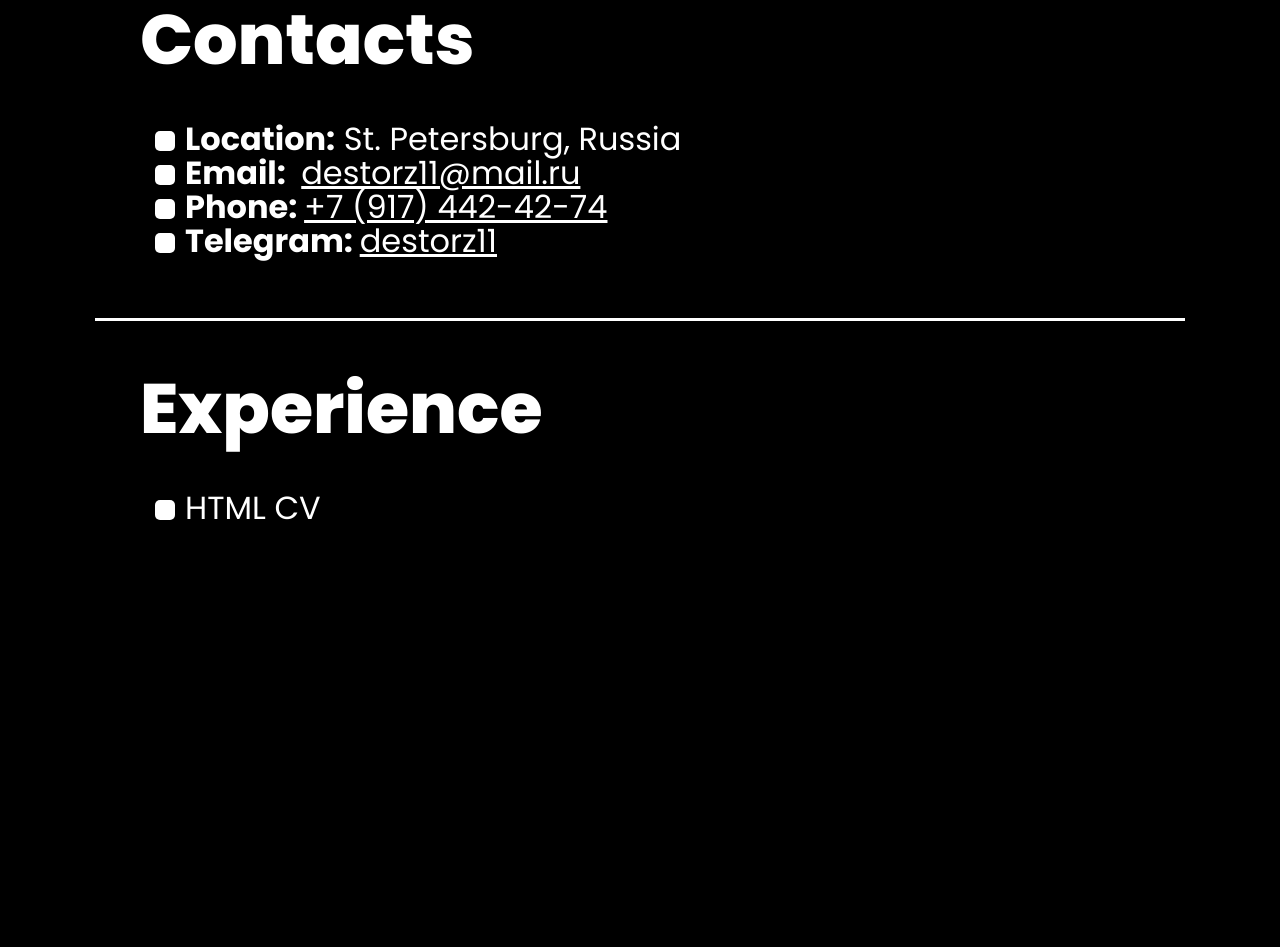
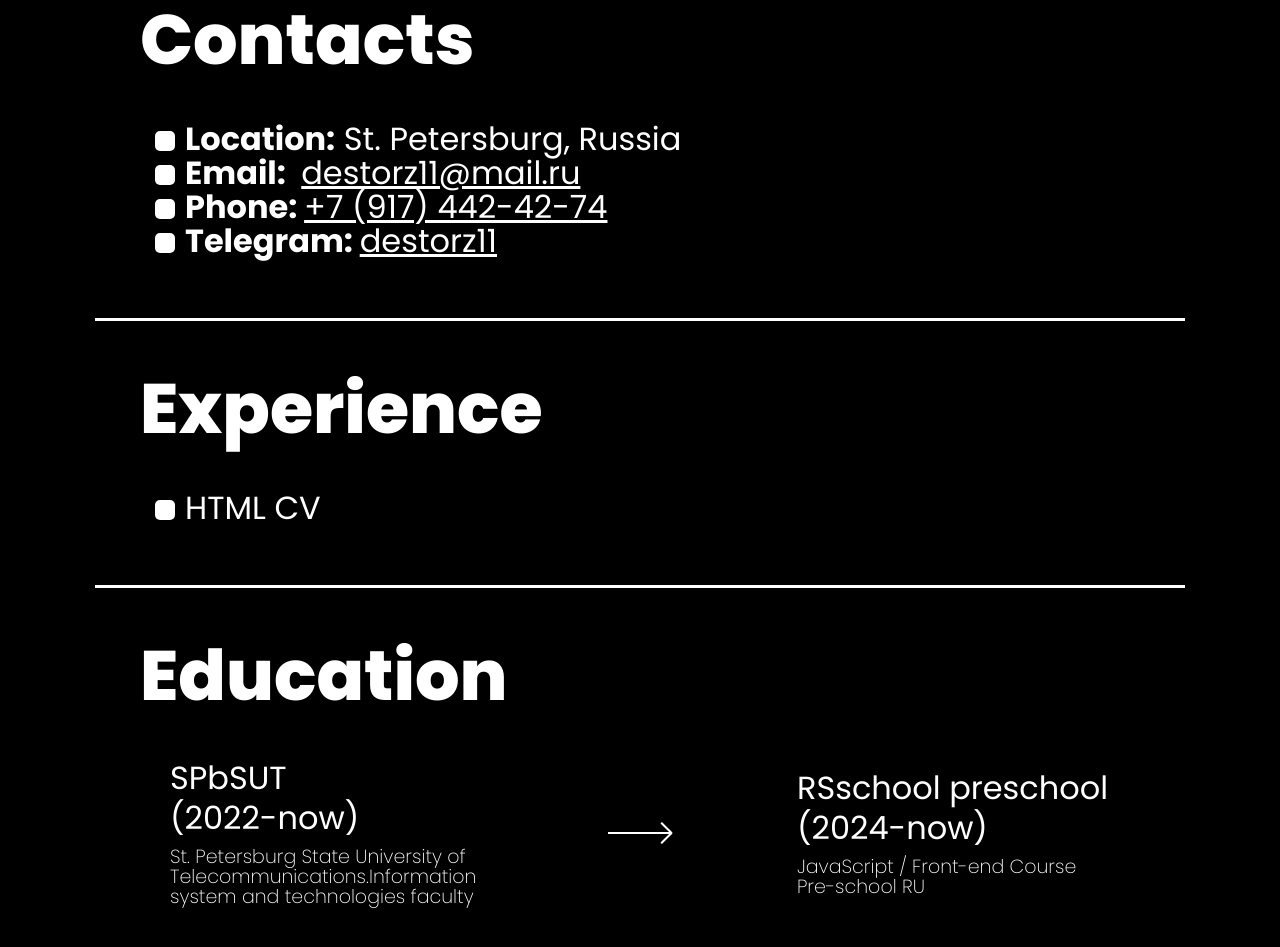
Before and after one commit to destorz11/rsschool-cv, a plain HTML site: page index.html in a window 1280 px wide. Shown: the part 1371-2318 px from the top of the page. Before the commit the page ends 1956 px from the top, so only its background shows below. Drawn offline with Linux system fonts and the light colour scheme.

Commit message:
feat: add education section html and css layout

```diff
--- a/index.html
+++ b/index.html
@@ -31,7 +31,7 @@
                         <a href="#experience" class="nav-list__link">Projects</a>
                     </li>
                     <li class="nav-list__item">
-                        <a href="#" class="nav-list__link">Education</a>
+                        <a href="#education" class="nav-list__link">Education</a>
                     </li>
                     <li class="nav-list__item">
                         <a href="#" class="nav-list__link">Code Example</a>
@@ -101,6 +101,22 @@
                     </ul>
                 </div>
             </section>
+            <section class="education" id="education">
+                <div class="education__container">
+                    <h2 class="education__title section-title">Education</h2>
+                    <div class="information">
+                        <article class="information__item">
+                            <h3 class="information__title">SPbSUT <br>(2022-now)</h3>
+                            <p class="information__subtitle">St. Petersburg State University of Telecommunications.Information system and technologies faculty </p>
+                        </article>
+                        <div class="information__arrow"></div>
+                        <article class="information__item">
+                            <h3 class="information__title">RSschool preschool (2024-now)</h3>
+                            <p class="information__subtitle">JavaScript / Front-end Course Pre-school RU</p>
+                        </article>
+                    </div>
+                </div>
+            </section>
         </div>
     </main>
 </body>
--- a/style.css
+++ b/style.css
@@ -277,3 +277,64 @@ section:not(:first-of-type)::before{
     transform: scale(2);
     transition: 0.2s all ease;
 }
+/* -------------Education section-------------- */
+.education__container{
+    max-width: 1000px;
+    margin: 0 auto;
+    margin-bottom: 60px;
+}
+.education__title{
+    margin-bottom: 45px;
+}
+.information{
+    width: 940px;
+    margin: 0 auto;
+    display: flex;
+    align-items: center;
+    justify-content: space-between;
+}
+.information__item{
+    flex: 0 1 33.3%;
+}
+.information__arrow{
+    position: relative;
+    width: 64px;
+    height: 2px;
+    background-color: #fff;
+}
+.information__arrow::before{
+    content: "";
+    display: block;
+    position: absolute;
+    width: 15px;
+    height: 2px;
+    background-color: #fff;
+    transform: rotate(45deg);
+    top: -5px;
+    right: -2px;
+}
+.information__arrow::after{
+    content: "";
+    display: block;
+    position: absolute;
+    width: 15px;
+    height: 2px;
+    background-color: #fff;
+    transform: rotate(-45deg);
+    top: 5px;
+    right: -2px;
+}
+.information__title{
+    font-weight: 400;
+    font-size: 32px;
+    line-height: 123%;
+    color: #fff;
+    margin-bottom: 10px;
+}
+.information__subtitle{
+    max-width: 320px;
+    font-weight: 275;
+    font-size: 19px;
+    line-height: 106%;
+    color: #fff;
+}
```
